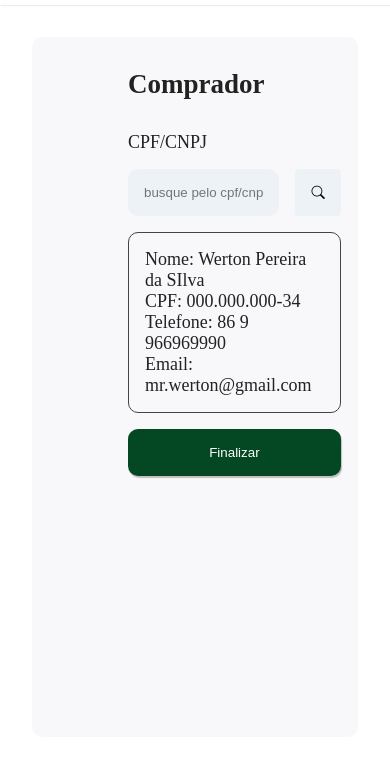
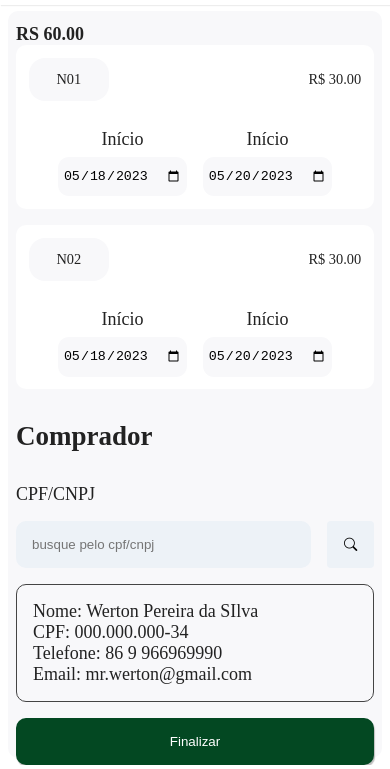
Before and after one commit to rm3d0nc4/pg-internet-I, a plain HTML site: page cart.html in a window 390 px wide. Shown: the part 75-844 px from the top of the page. Drawn offline with nearby package versions, Linux system fonts and the light colour scheme.

Commit message:
feat: finished

```diff
--- a/cart.html
+++ b/cart.html
@@ -79,6 +79,50 @@
                 </div>
             </div>
             <div class="container_checkout">
+               <div class="itens_selecteds">
+                <div class="total_price">
+                    <strong>RS 60.00</strong>
+                 </div>
+                <div class="list_horizontal">
+                    <div class="card">
+                        <div class="card_header">
+                            <span>
+                                <p>N01</p>
+                            </span>
+                            <p>R$ 30.00</p>
+                        </div>
+                        <div class="card_body">
+                            <div class="date_picker">
+                                <label for="start_date_picker">Início</label>
+                                <input value="2023-05-18"  type="date" name="start_date_picker" id="start_date_picker">
+                            </div>
+                            <div class="date_picker">
+                                <label for="start_date_picker">Início</label>
+                                <input value="2023-05-20"  type="date" name="start_date_picker" id="start_date_picker">
+                            </div>
+                        </div>
+                    </div>
+                    <div class="card">
+                        <div class="card_header">
+                            <span>
+                                <p>N02</p>
+                            </span>
+                            <p>R$ 30.00</p>
+                        </div>
+                        <div class="card_body">
+                            <div class="date_picker">
+                                <label for="start_date_picker">Início</label>
+                                <input value="2023-05-18"  type="date" name="start_date_picker" id="start_date_picker">
+                            </div>
+                            <div class="date_picker">
+                                <label for="start_date_picker">Início</label>
+                                <input value="2023-05-20"  type="date" name="start_date_picker" id="start_date_picker">
+                            </div>
+                        </div>
+                    </div>
+
+                </div>
+               </div>
                 <h2>Comprador</h2>
                 <label for="search">
                     CPF/CNPJ
--- a/styles/_global.scss
+++ b/styles/_global.scss
@@ -31,6 +31,7 @@ body{
     min-height: 100vh;
     width: 100%;
     height: 100%;
+
     overflow: hidden;
     display: grid;
     grid-template-rows: min(80px, 10vh) 1fr;
--- a/styles/cart.scss
+++ /dev/null
@@ -1,2 +0,0 @@
-@import url(./_variables.scss);
-@import url(./_global.scss);
--- a/styles/home.scss
+++ b/styles/home.scss
@@ -111,9 +111,13 @@ main{
     width: 100%;
     height: 100%;
     padding: 2rem 0;
+    overflow: hidden;
 
     @media (max-width: 768px) {
         padding: 2rem;
+        padding: .4rem .5rem;
+        overflow-y: auto;
+        max-height: 90vh;
     }
     .container_content{
         max-width: 1080px;
@@ -142,62 +146,7 @@ main{
                 text-align: center;
                 margin-bottom: 1rem;
             }
-            .card{
-                width: 100%;
 
-                background-color: white;
-                margin-bottom: 1rem;
-                border-radius: 10px;
-                padding: 0.8rem;
-                .card_header{
-                    display: flex;
-                    align-items: center;
-                    justify-content: space-between;
-                    p{
-                        font-size: 0.9rem;
-                    }
-                    span{
-                        padding: 0.8rem;
-                        width: 80px;
-                        display: flex;
-                        align-items: center;
-                        justify-content: center;
-                        background-color: #F8F8FA;
-                        border-radius: 1rem;
-
-                    }
-                }
-                .card_body{
-                    margin-top: .8rem;
-                    display: flex;
-                    align-items: center;
-                    justify-content: center;
-                    gap: 1rem;
-                    .date_picker{
-                        display: flex;
-                        flex-direction: column;
-                        align-items: center;
-
-                        gap: .4rem;
-                        justify-content: center;
-                        input{
-                            width: 100%;
-                            background-color: #f8f8fa;
-                            border-radius: .7rem;
-                            padding: .7rem .3rem;
-                        }
-
-                    }
-                }
-                button{
-                    background-color: #034822;
-                    width: 100%;
-                    margin-top: .8rem;
-                    padding: .8rem;
-                    color: #fff;
-                    border-radius: 10px;
-                }
-            }
             .total_price{
                 position: absolute;
                 bottom: 10px;
@@ -290,14 +239,20 @@ main{
                     }
                 }
             }
+            .footer_btn{
+                display: none;
+            }
 
             @media (max-width:768px) {
                 background-image: none;
                 justify-content: flex-start;
                 align-items: center;
+                height: 97%;
+
                 padding: 0;
 
                 display: flex;
+                background-color: red;
                 gap: 1rem;
                 flex-direction: column;
                 .title{
@@ -321,19 +276,38 @@ main{
                     grid-template-rows: repeat(10, 1fr);
                     overflow-y: auto;
                     position: relative;
-                    height: 500px;
+                    height: 450px;
                     padding: 1rem 0;
                     transform: none;
+                    margin-bottom: 3.2rem;
 
+
+
+                }
+                .footer_btn{
+                    display: flex;
+                    position: absolute;
+                    align-items: center;
+                    justify-content: center;
+                    padding: 0.5rem;
+                    bottom: 0;
+                    left: 0;
+                    right: 0;
+                    button{
+                        border-radius: 10px;
+                        padding: .8rem;
+                        color: #edf2f7;
+                        background: #034822;
+                    }
 
                 }
             }
         }
 
         @media (max-width: 768px) {
-            grid-template-columns: 1fr;
-            padding: 1rem 0;
-
+            padding: .8rem .5rem;
+           display: flex;
+           flex-direction: column;
             justify-content: flex-start;
         }
     }
@@ -344,6 +318,7 @@ main{
     padding: 1rem 1rem 1rem 2rem;
     flex-direction: column;
     margin-left: 4rem;
+
     gap: 1rem;
     max-width: 500px;
     label{
@@ -386,5 +361,85 @@ main{
         border-radius: 10px;
     }
 
+.itens_selected{
+    display: none;
+}
 
+        @media (max-width: 768px) {
+           max-width: 100%;
+
+           padding: 0;
+
+           margin: 0;
+           width: 100%;
+
+           .itens_selected{
+               display: flex;
+               flex-direction: column;
+               .total_price{
+                padding: 0.5rem 0;
+               }
+            .list_horizontal{
+                display: flex;
+                gap: 10px;
+                overflow-x: auto;
+               }
+          }
+        }
 }
+  .card{
+    width: 100%;
+
+    background-color: white;
+    margin-bottom: 1rem;
+    border-radius: 10px;
+    padding: 0.8rem;
+    .card_header{
+        display: flex;
+        align-items: center;
+        justify-content: space-between;
+        p{
+            font-size: 0.9rem;
+        }
+        span{
+            padding: 0.8rem;
+            width: 80px;
+            display: flex;
+            align-items: center;
+            justify-content: center;
+            background-color: #F8F8FA;
+            border-radius: 1rem;
+
+        }
+    }
+    .card_body{
+        margin-top: .8rem;
+        display: flex;
+        align-items: center;
+        justify-content: center;
+        gap: 1rem;
+        .date_picker{
+            display: flex;
+            flex-direction: column;
+            align-items: center;
+
+            gap: .4rem;
+            justify-content: center;
+            input{
+                width: 100%;
+                background-color: #f8f8fa;
+                border-radius: .7rem;
+                padding: .7rem .3rem;
+            }
+
+        }
+    }
+    button{
+        background-color: #034822;
+        width: 100%;
+        margin-top: .8rem;
+        padding: .8rem;
+        color: #fff;
+        border-radius: 10px;
+    }
+}
```
Also changed, not shown: index.html (+3 -0 lines), styles/_header.scss (deleted), styles/cart.css (deleted), styles/home.css, 2 other files.
